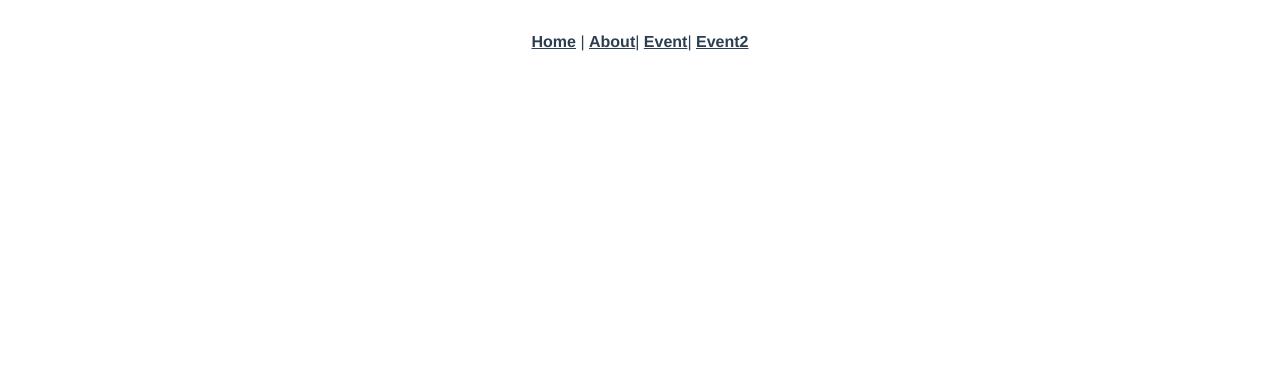
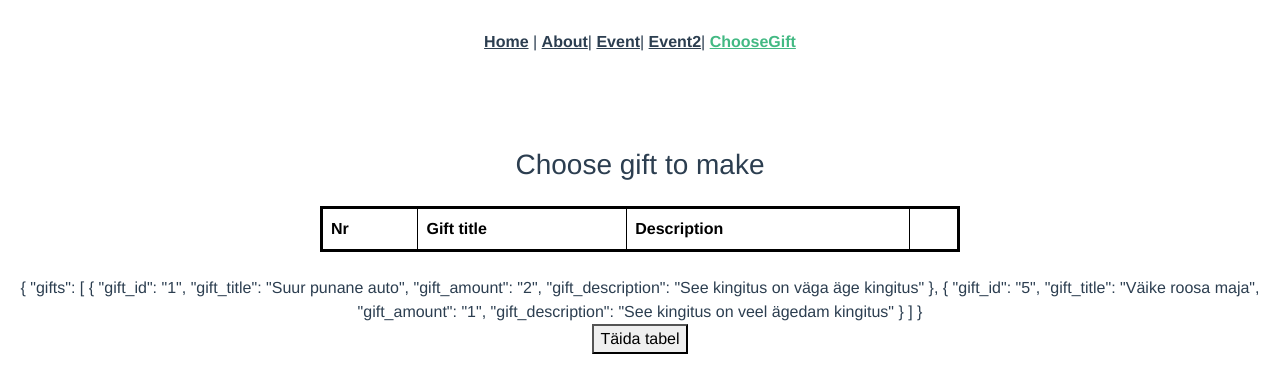
Before and after one commit to Nurech/gifty, a Vue app in the folder frontend/: page /chooseGift in a window 1280 px wide. Shown: the top 392 px of the page. Built offline with nearby package versions, Linux system fonts and the light colour scheme.

Commit message:
10.05 merge

```diff
--- a/frontend/src/App.vue
+++ b/frontend/src/App.vue
@@ -4,7 +4,8 @@
       <router-link to="/">Home</router-link> |
       <router-link to="/about">About</router-link>|
       <router-link to="/event">Event</router-link>|
-      <router-link to="/event2">Event2</router-link>
+      <router-link to="/event2">Event2</router-link>|
+      <router-link to="/chooseGift">ChooseGift</router-link>
     </div>
     <router-view/>
   </div>
--- a/frontend/src/router/index.js
+++ b/frontend/src/router/index.js
@@ -1,6 +1,7 @@
 import Vue from 'vue'
 import VueRouter from 'vue-router'
 import Home from '../views/Home.vue'
+import ChooseGift from "@/views/ChooseGift";
 
 Vue.use(VueRouter)
 
@@ -28,6 +29,11 @@ const routes = [
     path: '/event2',
     name: 'Event2',
     component: () => import(/* webpackChunkName: "about" */ '../views/Event2.vue')
+  },
+  {
+    path: '/chooseGift',
+    name: 'ChooseGift',
+    component: () => import(/* webpackChunkName: "about" */ '../views/ChooseGift.vue')
   }
 
 ]
--- /dev/null
+++ b/frontend/src/views/ChooseGift.vue
@@ -0,0 +1,115 @@
+<template>
+  <div align="center" class="table">
+    <br>
+    <h3>Choose gift to make</h3>
+    <br>
+    <table>
+      <thead>
+      <th>Nr</th>
+      <th>Gift title</th>
+      <th>Description</th>
+      <th></th>
+      </thead>
+      <tbody>
+      <tr v-for="(item, index) in tableRows" :item="item.gift_id">
+        <td>{{ item.nr }}</td>
+        <td>{{ item.gift_title }}</td>
+        <td>{{ item.gift_description }}</td>
+        <td>
+          <button @click='selTableRow(item.gift_id)'>Select</button>
+        </td>
+      </tr>
+      </tbody>
+    </table>
+
+    <br>
+    {{ infoks }}
+      <br>
+       <button @click='dataToTable'>Täida tabel</button>
+    <br>
+    {{ infoks2 }}
+    <br>
+  </div>
+</template>
+<script type="text/javascript">
+import {get, post} from "axios";
+
+export default {
+  data: function () {
+
+    return {
+      'nr': "",
+      'gift_title': "",
+      'gift_description': "",
+      'infoks': { "gifts": [ { "gift_id": "1", "gift_title": "Suur punane auto", "gift_amount": "2", "gift_description": "See kingitus on väga äge kingitus" },
+          { "gift_id": "5", "gift_title": "Väike roosa maja", "gift_amount": "1", "gift_description": "See kingitus on veel ägedam kingitus" }] },
+      'tableRows': [],
+      'infoks2': ""
+    }
+  },
+  methods: {
+    async dataToTable () {
+     /* get('/api/gift/', this.tableRows
+      )
+          .then((response) => {
+            this.user.id = response.data;
+            console.log('Gift has chosen ' + response.data);
+            this.showResponse = true
+          }).catch((error) => {
+        this.errors = error.response.data.message;
+      });*/
+      this.tableRows = this.infoks.gifts;
+           },
+
+    selTableRow: function (id) {
+      let result = {
+        'gift_id':id
+         }
+      post('/api/gift_was_chosen/', result);
+      this.infoks2 = "Valiti kingitus, mille ID on " + id;
+
+    }
+  }
+};
+
+let i = 0;
+function getOne(number) {
+  let result = i + number;
+  i++;
+  return result;
+}
+</script>
+
+<!-- Add "scoped" attribute to limit CSS to this component only -->
+<style>
+
+
+h3 {
+  margin: 40px 0 0;
+}
+
+ul {
+  list-style-type: none;
+  padding: 0;
+}
+
+li {
+  display: inline-block;
+  margin: 0 10px;
+}
+
+a {
+  color: #42b983;
+}
+
+table, th, td {
+  border: 1px solid black;
+}
+table {
+  border-collapse: collapse;
+  margin: auto;
+  width: 50%;
+  border: 3px solid black;
+  padding: 50px;
+}
+</style>
```
